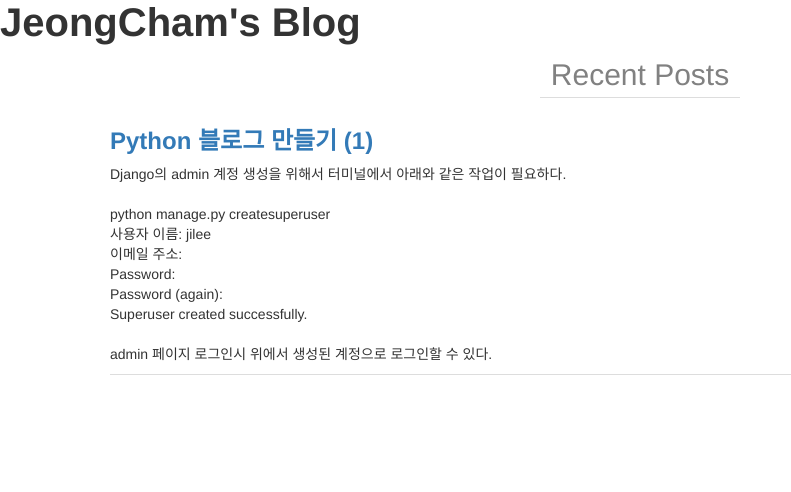
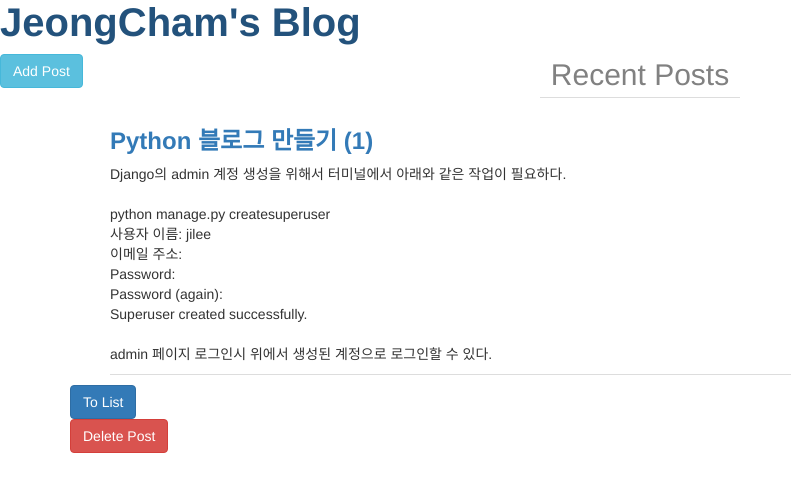
Before and after one commit to rockintuna/Python, a Django app: page /post/1/ in a window 1280 px wide. Shown: the top 492 px of the page, without its empty margins (0-791 px from the left). Run offline with Django 3.2, Linux system fonts and the light colour scheme; data comes from the database, SQL or seed files in the repository; both versions use the stored data as it was after the commit; some libraries are stand-ins or nearby versions.

Commit message:
make blog 1

```diff
--- a/tunablog/blog/models.py
+++ b/tunablog/blog/models.py
@@ -17,5 +17,9 @@
         self.published_date = timezone.now()
         self.save()
 
+    def hide(self):
+        self.published_date = None
+        self.save()
+
     def __str__(self):
         return self.title
--- a/tunablog/blog/views.py
+++ b/tunablog/blog/views.py
@@ -2,8 +2,9 @@
 
 # Create your views here.
 from django.http import HttpResponse
-from django.shortcuts import render
+from django.shortcuts import render,redirect
 from blog.models import Post
+from django.contrib.auth import get_user_model
 
 def post_list(request):
     posts = Post.objects.filter(published_date__isnull=False).order_by('-created_date')
@@ -18,3 +19,30 @@
         'post': post
     }
     return render(request, 'blog/post_detail.html', context)
+
+def post_add(request):
+    if request.method == 'POST':
+        User = get_user_model()
+        title = request.POST['title']
+        content = request.POST['content']
+        author = User.objects.get(username='jilee')
+        post = Post.objects.create(
+            author=author,
+            title=title,
+            content=content,
+        )
+        post.publish()
+        post_pk = post.pk
+        return redirect(post_detail, pk=post_pk)
+
+    elif request.method == 'GET':
+        return render(request, 'blog/post_add.html')
+
+def post_delete(request, pk):
+    if request.method == 'POST':
+        post = Post.objects.get(pk=pk)
+        post.delete()
+        return render(request, 'blog/post_delete.html')
+
+    elif request.method =='GET':
+        return HttpResponse('잘못된 접근입니다.')
--- a/tunablog/config/urls.py
+++ b/tunablog/config/urls.py
@@ -16,11 +16,12 @@
 from django.conf.urls import url
 from django.contrib import admin
 from django.urls import path
-from blog.views import post_list
-from blog.views import post_detail
+from blog.views import post_list,post_detail,post_add,post_delete
 
 urlpatterns = [
     path('admin/', admin.site.urls),
     url(r'^$', post_list),
     url(r'post/(?P<pk>\d+)/', post_detail),
+    url(r'post/add/', post_add, name='post_add'),
+    url(r'post/(?P<pk>\d+)/delete/$', post_delete, name='post_delete'),
 ]
--- a/tunablog/static/css/blog.css
+++ b/tunablog/static/css/blog.css
@@ -56,3 +56,10 @@
 .author {
     float: right;
 }
+
+
+.add-post {
+    position: absolute;
+    right: 50px:
+    top: 30px;
+}
--- a/tunablog/templates/base.html
+++ b/tunablog/templates/base.html
@@ -12,8 +12,12 @@
 </head>
 <body>
     <div class="header">
-            <h1>JeongCham's Blog</h1>
+        <a class="home" href="/"><h1>JeongCham's Blog</h1></a>
+        <a class="add-post" href="{% url 'post_add' %}">
+            <button type="button" class="btn btn-info">Add Post</button>
+        </a>
     </div>
+
     <div class="recent">Recent Posts</div>
     {% block content %}
     {% endblock %}
--- a/tunablog/templates/blog/post_add.html
+++ b/tunablog/templates/blog/post_add.html
@@ -2,7 +2,7 @@
 
 {% block content %}
 <form action="" method="post">
-    {% csrf_token %}  # 위조방지토큰
+    {% csrf_token %}  <!-- 위조방지토큰 -->
     <h2 class="post-add">새 글 작성</h2>
     <div class="container">
         <div class="form-group">
--- a/tunablog/templates/blog/post_detail.html
+++ b/tunablog/templates/blog/post_detail.html
@@ -10,5 +10,12 @@
                 </div>
             </li>
         </ul>
+        <a href="/">
+            <button type="button" class="btn btn-primary to-main">To List</button>
+        </a>
+        <form action="{% url 'post_delete' pk=post.pk %}" method="POST">
+            {% csrf_token %}
+            <button type="submit" class="btn btn-danger">Delete Post</button>
+        </form>
     </div>
 {% endblock %}
```
Also changed, not shown: tunablog/db.sqlite3.
